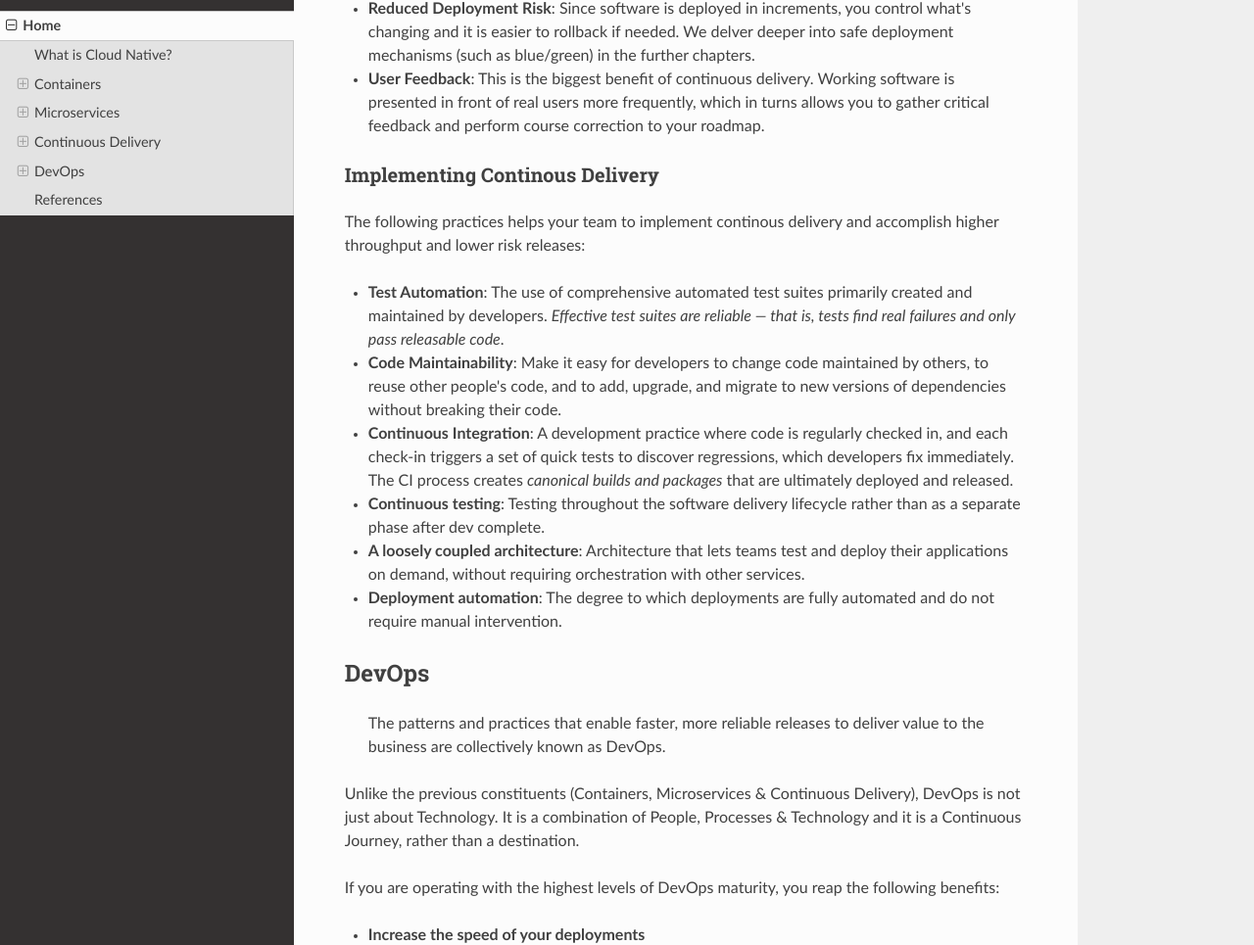
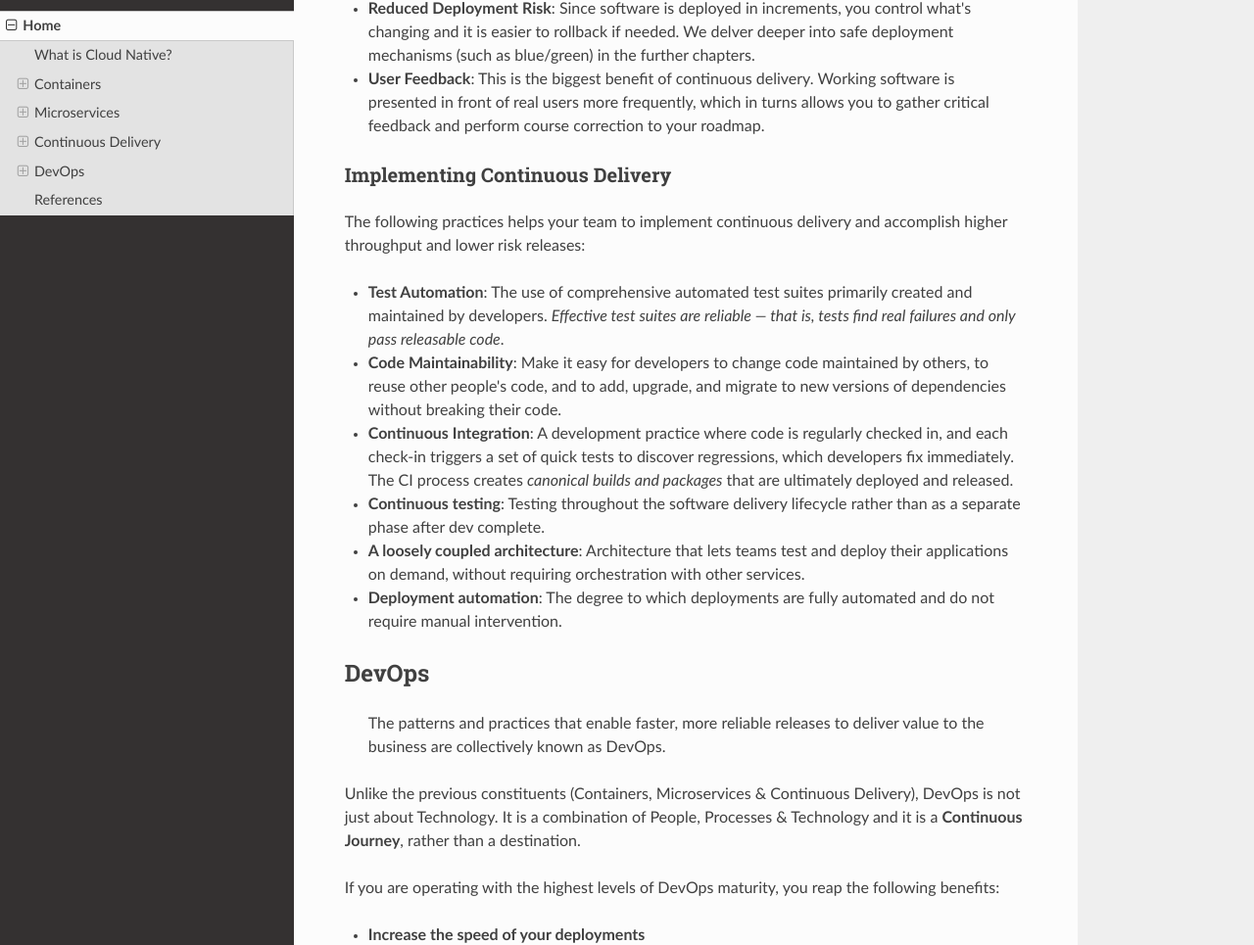
Before and after one commit to jeyabalajis/cloud-natively, an MkDocs documentation site: the page built from docs/index.md, in a window 1280 px wide and 1400 px high, scrolled down 5962 px. Shown: the part 95-1060 px from the top of the window at 98% size. Built offline with MkDocs 1.6.1, drawn with Linux system fonts in a browser that asks for light colours; nearby versions of some CDN libraries.

Commit message:
Update index.md

```diff
--- a/docs/index.md
+++ b/docs/index.md
@@ -152,9 +152,9 @@ The key steps to accomplishing Continuous Delivery are as follows:
 - **Reduced Deployment Risk**: Since software is deployed in increments, you control what's changing and it is easier to rollback if needed. We delver deeper into safe deployment mechanisms (such as blue/green) in the further chapters.
 - **User Feedback**: This is the biggest benefit of continuous delivery. Working software is presented in front of real users more frequently, which in turns allows you to gather critical feedback and perform course correction to your roadmap.
 
-### Implementing Continous Delivery
+### Implementing Continuous Delivery
 
-The following practices helps your team to implement continous delivery and accomplish higher throughput and lower risk releases:
+The following practices helps your team to implement continuous delivery and accomplish higher throughput and lower risk releases:
 
 - **Test Automation**: The use of comprehensive automated test suites primarily created and maintained by developers. _Effective test suites are reliable — that is, tests find real failures and only pass releasable code_.
 - **Code Maintainability**: Make it easy for developers to change code maintained by others, to reuse other people's code, and to add, upgrade, and migrate to new versions of dependencies without breaking their code.
@@ -167,7 +167,7 @@ The following practices helps your team to implement continous delivery and acco
 
 > The patterns and practices that enable faster, more reliable releases to deliver value to the business are collectively known as DevOps.
 
-Unlike the previous constituents (Containers, Microservices & Continuous Delivery), DevOps is not just about Technology. It is a combination of People, Processes & Technology and it is a Continuous Journey, rather than a destination.
+Unlike the previous constituents (Containers, Microservices & Continuous Delivery), DevOps is not just about Technology. It is a combination of People, Processes & Technology and it is a **Continuous Journey**, rather than a destination.
 
 If you are operating with the highest levels of DevOps maturity, you reap the following benefits:
 
```
